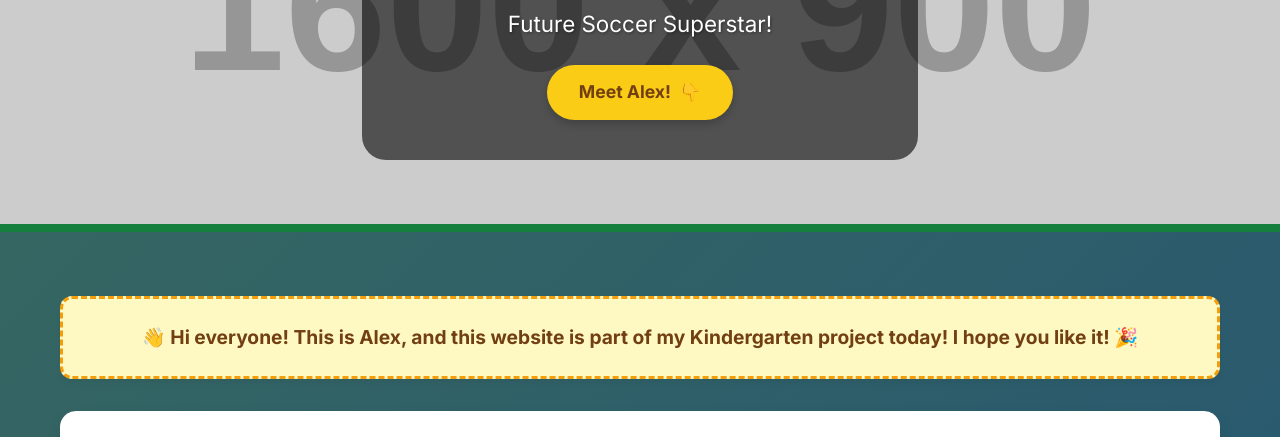
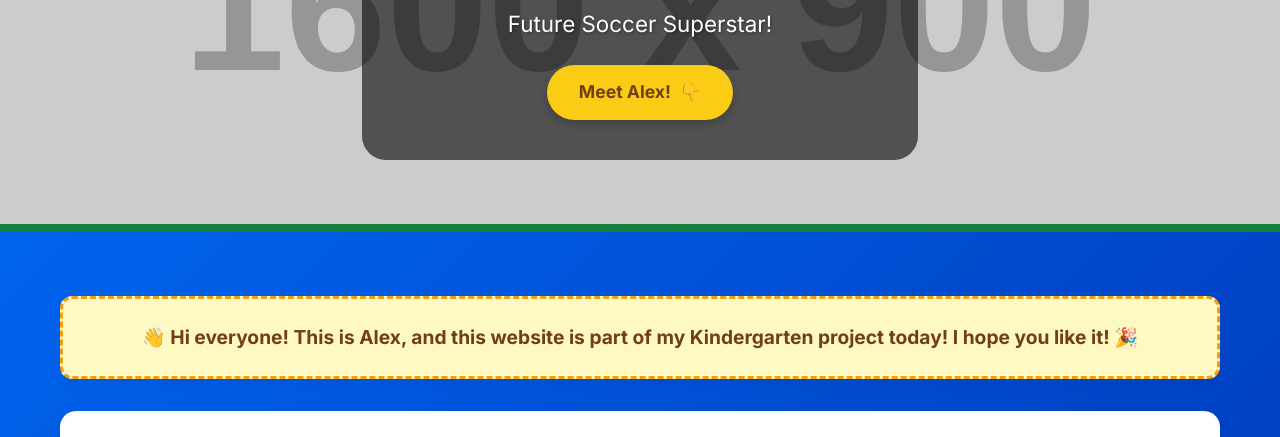
Before and after one commit to wacoachrusso/alexanderzm-website, a plain HTML site: page index.html in a window 1280 px wide. Shown: the part 350-787 px from the top of the page. Drawn offline with nearby package versions, Linux system fonts and the light colour scheme; placeholder pictures from the web are drawn by us; a script that the page names is missing.

Commit message:
style: Update background gradient to vibrant blue for radiant/professional/fun feel

```diff
--- a/style.css
+++ b/style.css
@@ -2,9 +2,9 @@
 
 body {
     font-family: 'Inter', sans-serif; /* Existing font */
-    background: linear-gradient(135deg, #3A6B5D 0%, #2A5A6E 100%); /* New gradient */
+    background: linear-gradient(135deg, #0072ff 0%, #0040C2 100%); /* New Radiant/Professional Blue Gradient */
     background-attachment: fixed; /* Gradient stays fixed on scroll */
-    color: #E8E8E8; /* New light default text color */
+    color: #E8E8E8; /* Light default text color */
     line-height: 1.6; /* Existing line height */
     min-height: 100vh; /* Ensure full viewport height coverage */
 }
```
